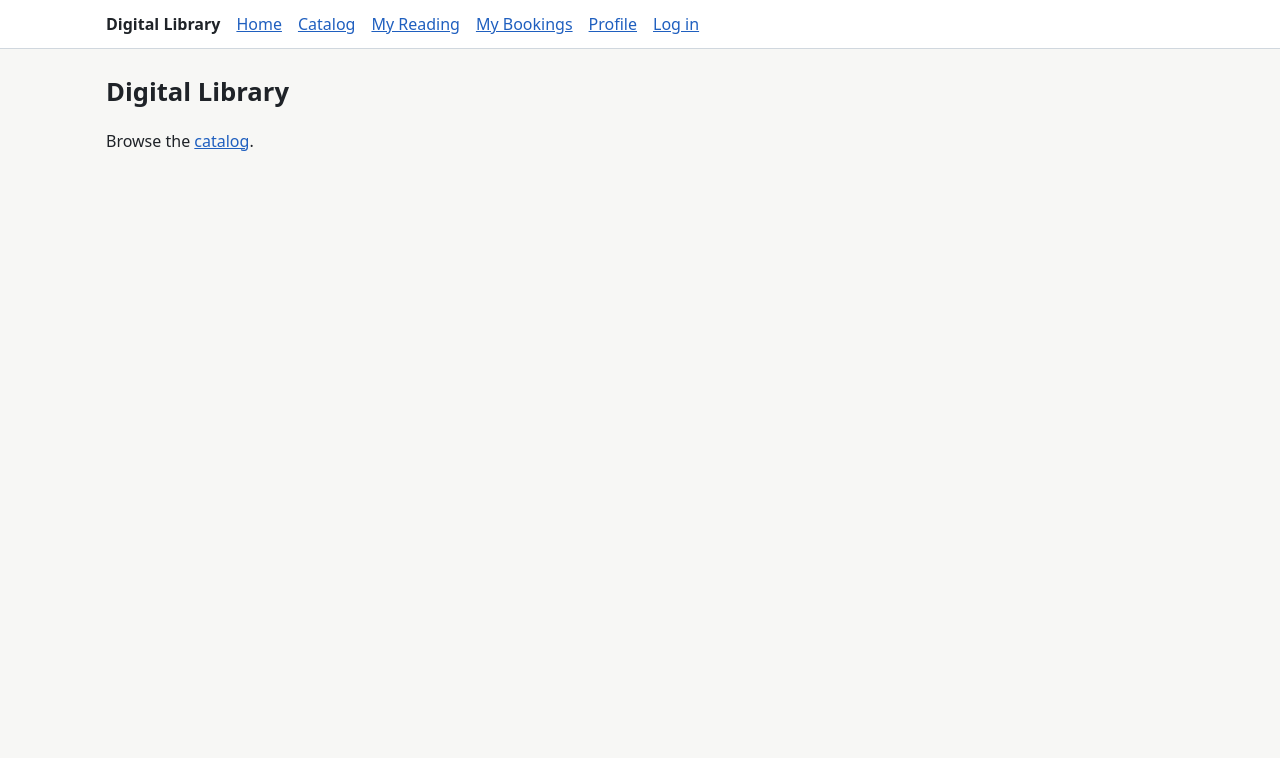
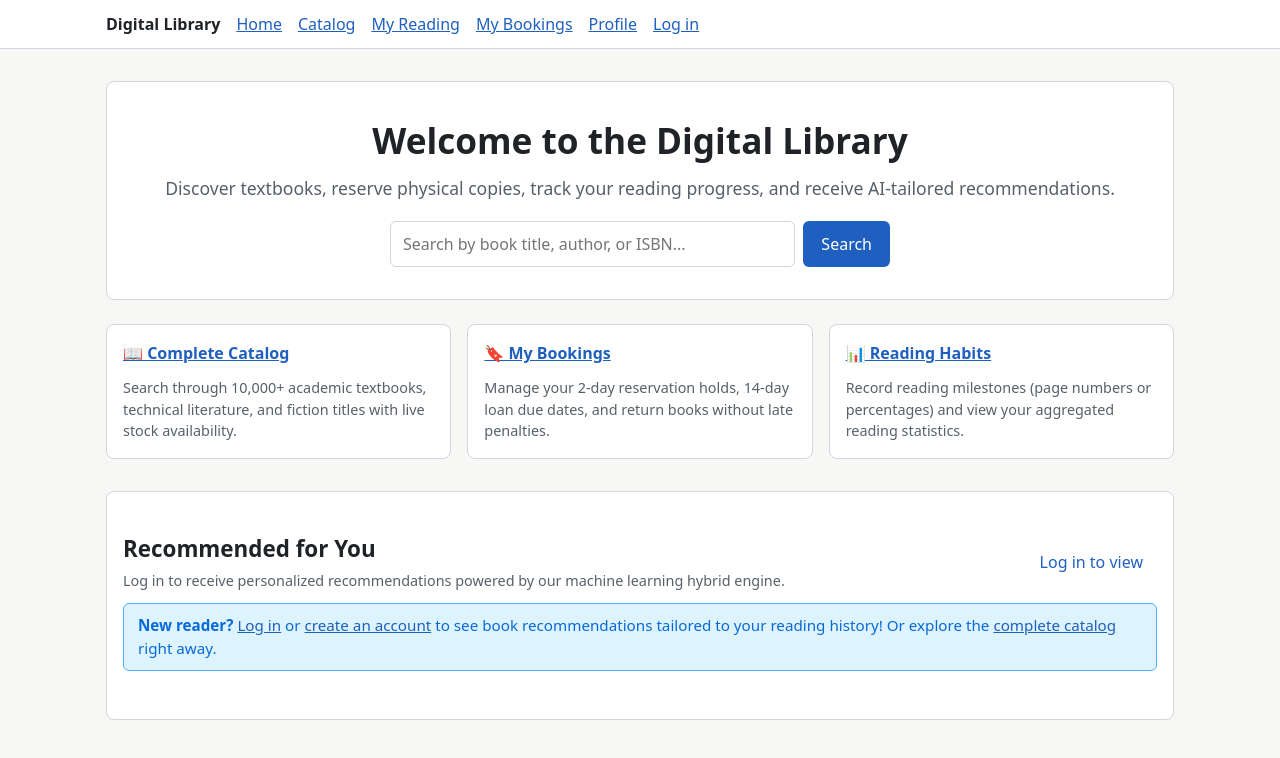
Before and after one commit to Mohd-Sinan7/Digital-Library-and-Booking-System, a plain HTML site: page src/web/index.html in a window 1280 px wide. Drawn offline with Linux system fonts and the light colour scheme.

Commit message:
DLBS-10: enhance home page with hero search and recommendations grid
- src/web/index.html: hero search bar routing to catalog, feature shortcuts, and Recommended for You section with transparent reasons and login fallback

```diff
--- a/src/web/index.html
+++ b/src/web/index.html
@@ -3,14 +3,115 @@
 <head>
   <meta charset="utf-8">
   <meta name="viewport" content="width=device-width, initial-scale=1">
-  <title>Home · Digital Library</title>
+  <title>Home · Digital Library and Booking System</title>
   <link rel="stylesheet" href="/css/app.css">
   <script src="/js/app.js"></script>
 </head>
 <body>
 <main>
-  <h1>Digital Library</h1>
-  <p>Browse the <a href="/catalog.html">catalog</a>.</p>
+  <!-- Hero Section with Search -->
+  <section class="hero">
+    <h1>Welcome to the Digital Library</h1>
+    <p>Discover textbooks, reserve physical copies, track your reading progress, and receive AI-tailored recommendations.</p>
+    <form class="hero-search" action="/catalog.html" method="GET">
+      <input type="search" name="q" placeholder="Search by book title, author, or ISBN..." aria-label="Catalog Search">
+      <button class="primary" type="submit">Search</button>
+    </form>
+  </section>
+
+  <!-- Quick Feature Links -->
+  <section style="display: grid; grid-template-columns: repeat(auto-fit, minmax(220px, 1fr)); gap: 16px; margin-bottom: 32px;">
+    <div class="card" style="padding: 16px;">
+      <h3 style="margin-bottom: 6px;"><a href="/catalog.html">📖 Complete Catalog</a></h3>
+      <p class="muted">Search through 10,000+ academic textbooks, technical literature, and fiction titles with live stock availability.</p>
+    </div>
+    <div class="card" style="padding: 16px;">
+      <h3 style="margin-bottom: 6px;"><a href="/bookings.html">🔖 My Bookings</a></h3>
+      <p class="muted">Manage your 2-day reservation holds, 14-day loan due dates, and return books without late penalties.</p>
+    </div>
+    <div class="card" style="padding: 16px;">
+      <h3 style="margin-bottom: 6px;"><a href="/reading.html">📊 Reading Habits</a></h3>
+      <p class="muted">Record reading milestones (page numbers or percentages) and view your aggregated reading statistics.</p>
+    </div>
+  </section>
+
+  <!-- Recommended For You Section -->
+  <section class="panel">
+    <div class="section-header">
+      <div>
+        <h2 style="font-size: 1.4rem; margin: 0 0 4px;">Recommended for You</h2>
+        <p class="muted" style="margin: 0;" id="rec-subtitle">AI-powered recommendations based on your reading history and library favorites.</p>
+      </div>
+      <div id="rec-actions">
+        <!-- Refresh button or Login button -->
+      </div>
+    </div>
+
+    <div id="rec-alert" role="status"></div>
+    <ul id="recommendations-grid" class="grid" aria-label="Book Recommendations"></ul>
+  </section>
 </main>
+
+<script>
+  // DLBS-23, DLBS-10, DLBS-12: Home page hero, search routing, and personalized recommendations.
+  const recGrid = document.getElementById("recommendations-grid");
+  const recAlert = document.getElementById("rec-alert");
+  const recActions = document.getElementById("rec-actions");
+  const recSubtitle = document.getElementById("rec-subtitle");
+
+  async function loadRecommendations() {
+    const user = DL.user();
+
+    if (!user) {
+      recSubtitle.textContent = "Log in to receive personalized recommendations powered by our machine learning hybrid engine.";
+      recActions.innerHTML = `<a href="/login.html?next=/" class="primary" style="display: inline-block; padding: 6px 14px; text-decoration: none;">Log in to view</a>`;
+      recGrid.innerHTML = "";
+      recAlert.className = "alert info";
+      recAlert.innerHTML = `
+        <strong>New reader?</strong> <a href="/login.html">Log in</a> or <a href="/register.html">create an account</a>
+        to see book recommendations tailored to your reading history! Or explore the <a href="/catalog.html">complete catalog</a> right away.
+      `;
+      return;
+    }
+
+    // Logged in user: setup actions
+    recActions.innerHTML = `
+      <button id="refresh-rec-btn" class="secondary small" type="button" title="Fetch fresh recommendations">Refresh</button>
+    `;
+    const refreshBtn = document.getElementById("refresh-rec-btn");
+    if (refreshBtn) {
+      refreshBtn.addEventListener("click", () => {
+        loadRecommendations();
+      });
+    }
+
+    recAlert.className = "alert info";
+    recAlert.textContent = "Loading recommendations...";
+    recGrid.innerHTML = "";
+
+    try {
+      const data = await DL.api("/api/recommendations/me?limit=8");
+      recAlert.textContent = "";
+      recAlert.className = "";
+
+      if (!data.items || data.items.length === 0) {
+        recAlert.className = "alert info";
+        recAlert.innerHTML = `No recommendations generated yet. Start by browsing the <a href="/catalog.html">catalog</a> and reserving your first book!`;
+        return;
+      }
+
+      recGrid.innerHTML = data.items.map((item) => {
+        // DL.bookCard handles both catalog items and recommendation items with reasons
+        return DL.bookCard(item, { reason: item.reason });
+      }).join("");
+
+    } catch (err) {
+      recAlert.className = "alert error";
+      recAlert.textContent = "Unable to load recommendations: " + err.message;
+    }
+  }
+
+  document.addEventListener("DOMContentLoaded", loadRecommendations);
+</script>
 </body>
 </html>
```
